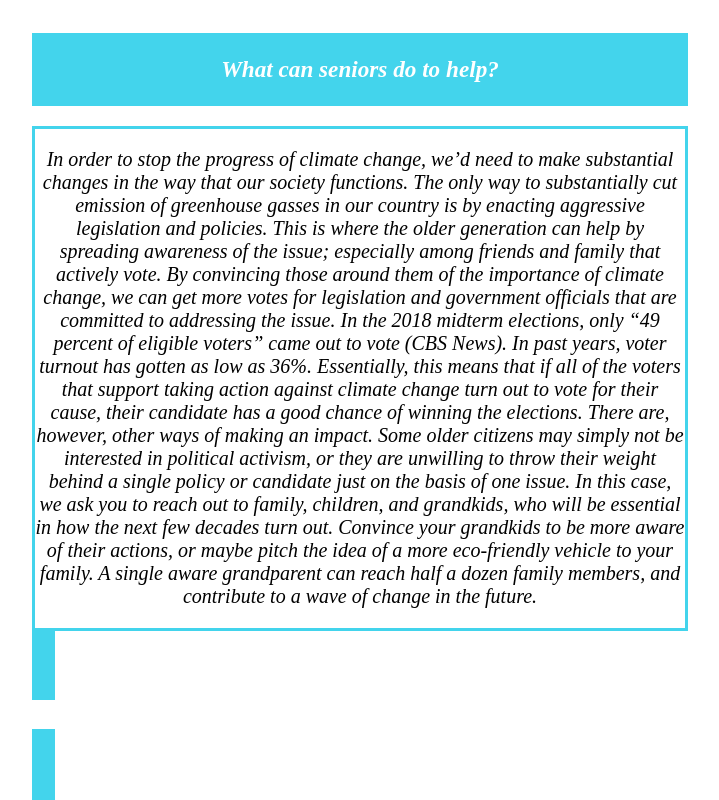
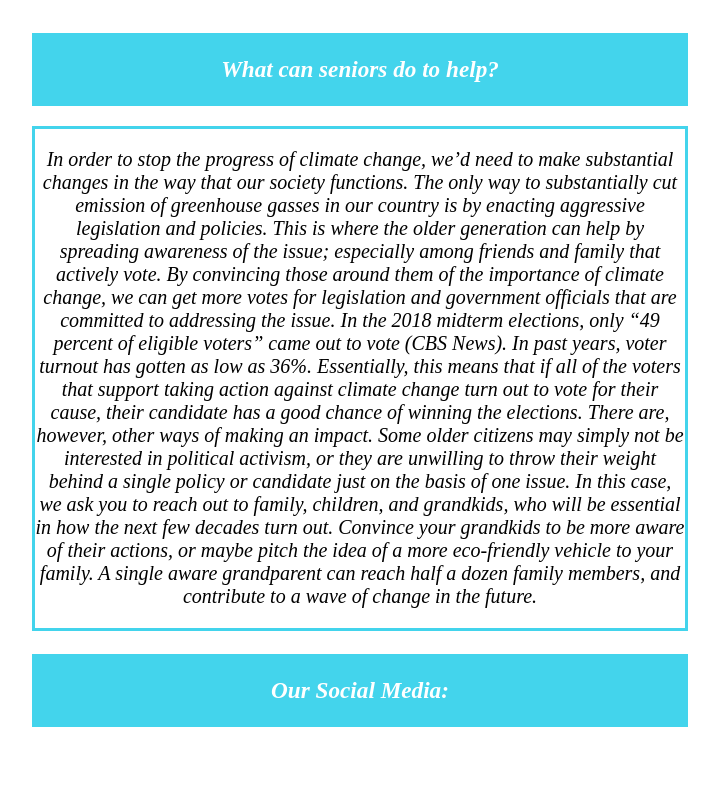
Before and after one commit to YelyzavetaMyshenyova/Climate, a plain HTML site: page info.html in a window 1280 px wide. Shown: the part 1719-2519 px from the top of the page, without its empty margins (280-999 px from the left). After the commit the page ends 2469 px from the top, so only its background shows below. Drawn offline with Linux system fonts and the light colour scheme; a web font is replaced by a local one.

Commit message:
Update info.html

```diff
--- a/info.html
+++ b/info.html
@@ -51,11 +51,9 @@ In the 2018 midterm elections, only “49 percent of eligible voters” came out
 
 There are, however, other ways of making an impact. Some older citizens may simply not be interested in political activism, or they are unwilling to throw their weight behind a single policy or candidate just on the basis of one issue. In this case, we ask you to reach out to family, children, and grandkids, who will be essential in how the next few decades turn out. Convince your grandkids to be more aware of their actions, or maybe pitch the idea of a more eco-friendly vehicle to your family. A single aware grandparent can reach half a dozen family members, and contribute to a wave of change in the future.
     </p>
-    <secton class="content3">
 
-      <p> Our Social Media:</p>
+      <p class="content3"> Our Social Media:</p>
 
-      </section>
     </article>
 
 </body>
```
